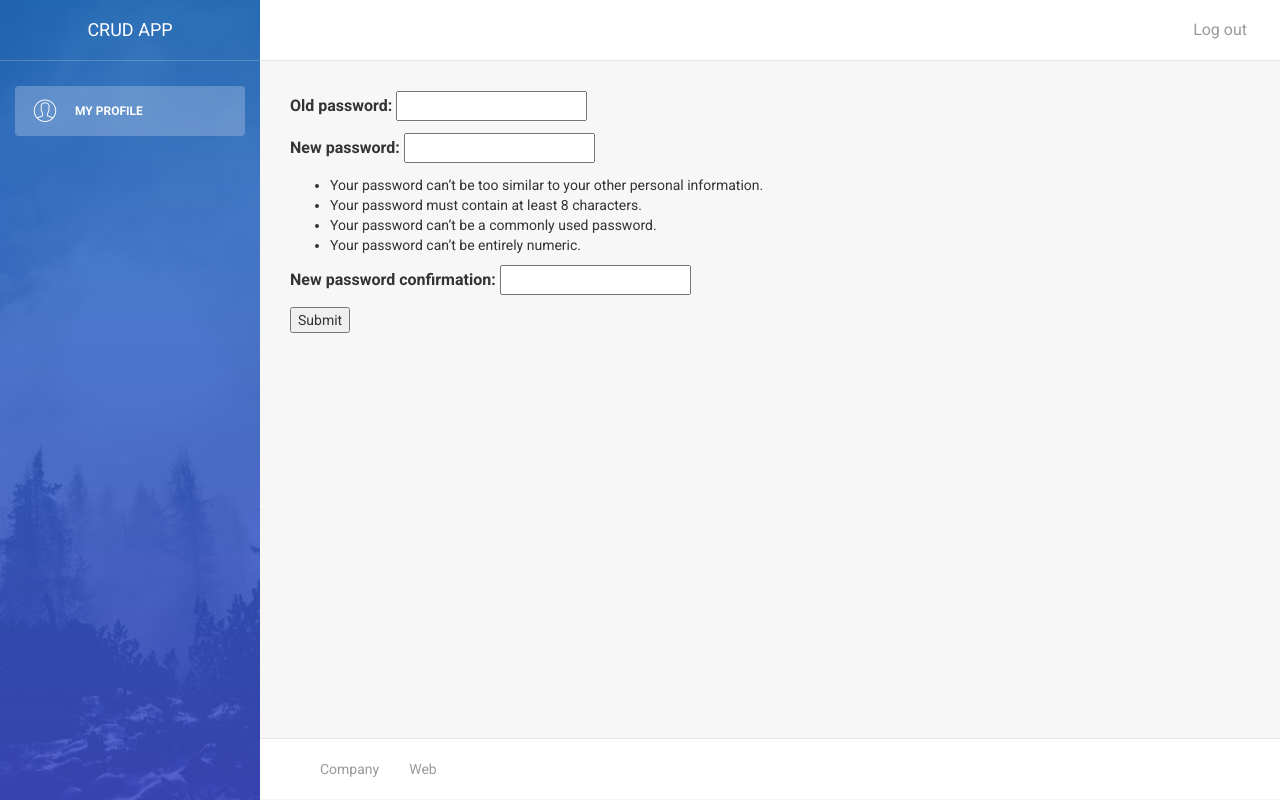
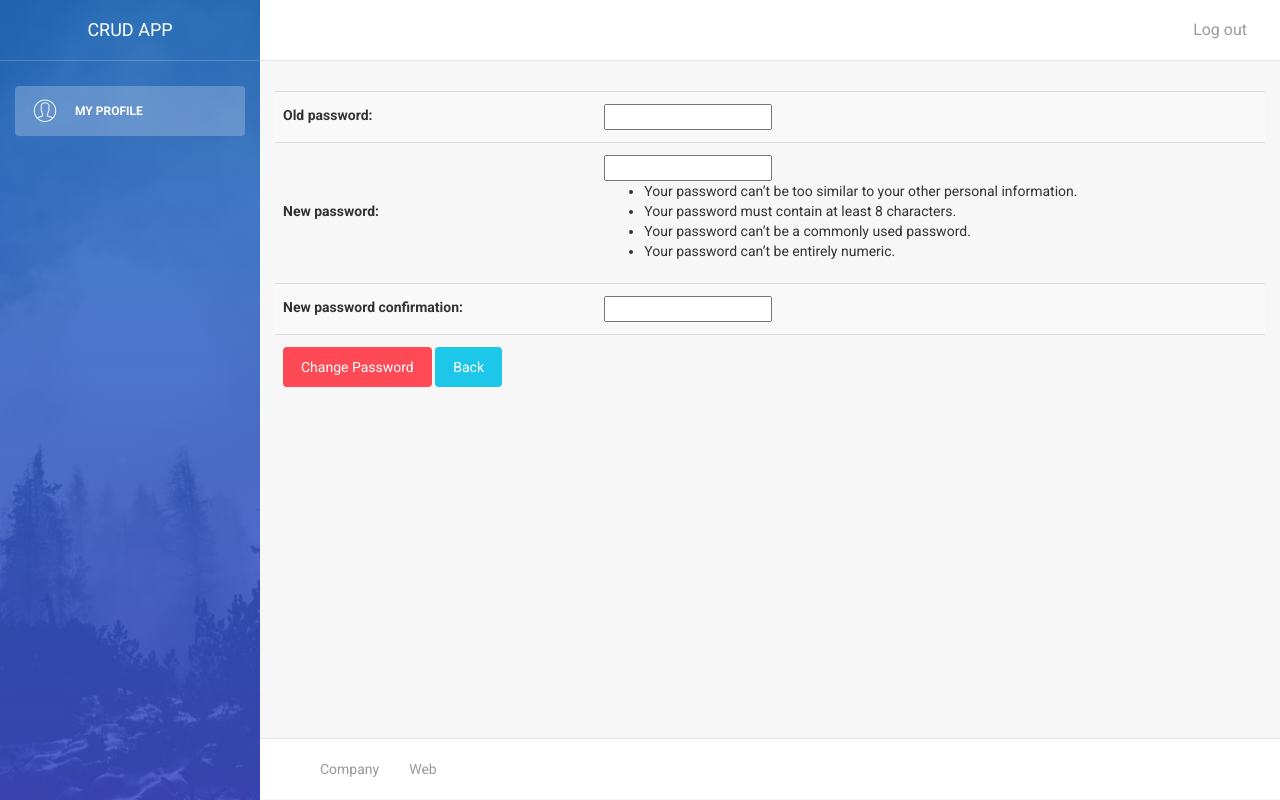
Before and after one commit to JuanVT/user_crud_app, a Django app: page /profile/password_reset/ in a window 1280 px wide. Run offline with Django 3.2, Linux system fonts and the light colour scheme; the visitor is signed in with stand-in values (Sample User, id 1); some libraries are stand-ins or nearby versions.

Commit message:
Editing edit_profile template and adding new password_reset template

```diff
--- a/control/users/templates/registration/password_reset.html
+++ b/control/users/templates/registration/password_reset.html
@@ -3,12 +3,29 @@
 {% block title %}Reset password{% endblock %}
 {% block content %}
 
+<div class="table-responsive table-full-width">
     <form method="post">
         {% csrf_token %}
+        <table class="table table-hover table-striped">
+            <tbody>
+                {{ form }}
+            <tr>
+                <td>
+                    <div class="btn-group mr-2">
+                        <button class="btn btn-danger btn-fill pull-left" type="submit">Change Password</button>
+                    </div>
 
-        {{ form.as_p}}
+                    <div class="btn-group mr-2">
+                        <button class="btn btn-info btn-fill pull-left" type="button"
+                                onclick="window.location.href = '{% url 'edit_profile' %}'">Back</button>
+                    </div>
+                </td>
+                <td>
+                </td>
+            </tr>
 
-        <input type="submit">
+	    </table>
     </form>
+</div>
 
 {% endblock %}
```
Also changed, not shown: control/users/templates/registration/edit_profile.html (+10 -0 lines).
